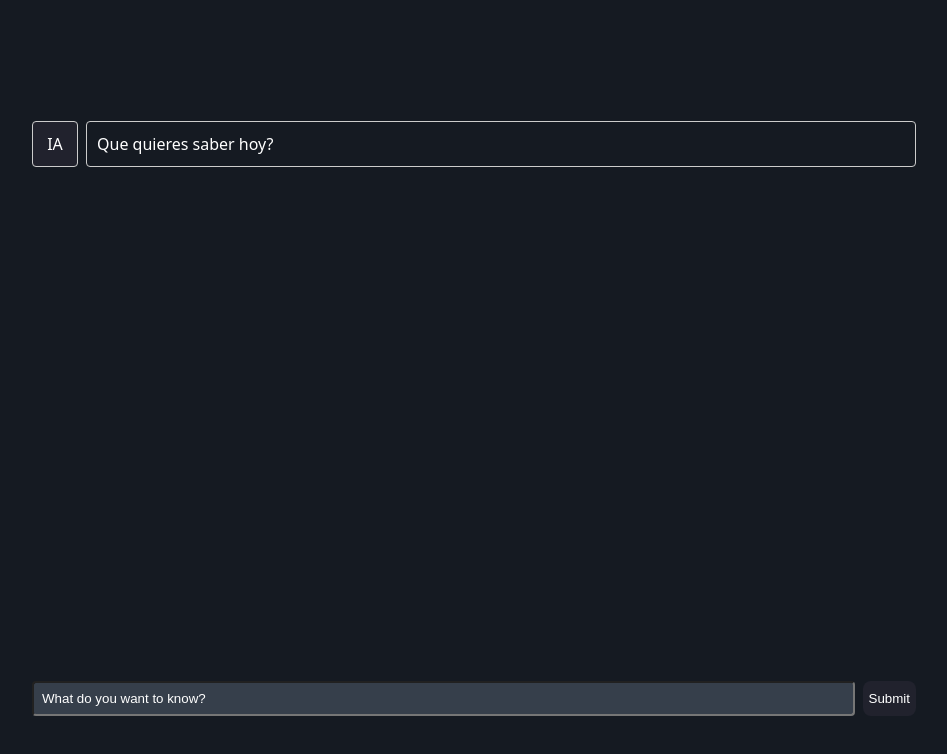
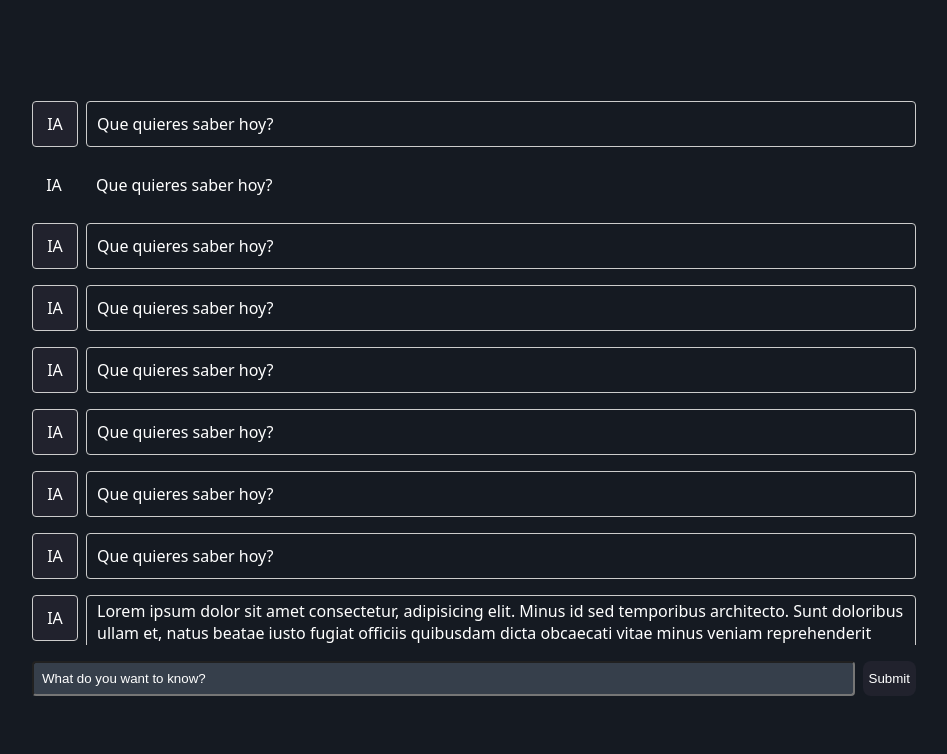
Before and after one commit to gusalfonso/localChatGPT, a plain HTML site: page index.html in a window 1280 px wide. Shown: the whole page, without its empty margins (166-1113 px from the left). Drawn offline with Linux system fonts and the light colour scheme.

Commit message:
more styling

```diff
--- a/index.html
+++ b/index.html
@@ -13,22 +13,24 @@
         margin: 0;
         display: grid;
         place-content: center;
-        height: 100dvh;
         background-color: #151a22;
         color: white;
+        height: 90dvh;
       }
 
       main {
+        margin-top: 40px;
         width: 900px;
-        max-width: 100%;
+        max-height: 70dvh;
         padding: 8px;
         overflow-y: auto;
         scroll-behavior: smooth;
-        min-height: 70dvh;
+        -ms-overflow-style: none;  /* IE and Edge */
+        scrollbar-width: none;
       }
 
       main::-webkit-scrollbar {
-        visibility: none;
+        display: none;
       }
 
       ul {
@@ -196,6 +198,42 @@
           <span> IA </span>
           <p>Que quieres saber hoy?</p>
         </li>
+        <li class="message user">
+          <span> IA </span>
+          <p>Que quieres saber hoy?</p>
+        </li>
+        <li class="message gpt">
+          <span> IA </span>
+          <p>Que quieres saber hoy?</p>
+        </li>
+        <li class="message gpt">
+          <span> IA </span>
+          <p>Que quieres saber hoy?</p>
+        </li>
+        <li class="message gpt">
+          <span> IA </span>
+          <p>Que quieres saber hoy?</p>
+        </li>
+        <li class="message gpt">
+          <span> IA </span>
+          <p>Que quieres saber hoy?</p>
+        </li>
+        <li class="message gpt">
+          <span> IA </span>
+          <p>Que quieres saber hoy?</p>
+        </li>
+        <li class="message gpt">
+          <span> IA </span>
+          <p>Que quieres saber hoy?</p>
+        </li>
+        <li class="message gpt">
+          <span> IA </span>
+          <p>Lorem ipsum dolor sit amet consectetur, adipisicing elit. Minus id sed temporibus architecto. Sunt doloribus ullam et, natus beatae iusto fugiat officiis quibusdam dicta obcaecati vitae minus veniam reprehenderit rerum.</p>
+        </li>
+        <li class="message gpt">
+          <span> IA </span>
+          <p>Que quieres saber hoy?</p>
+        </li>
       </ul>
     </main>
     <form action="">
```
